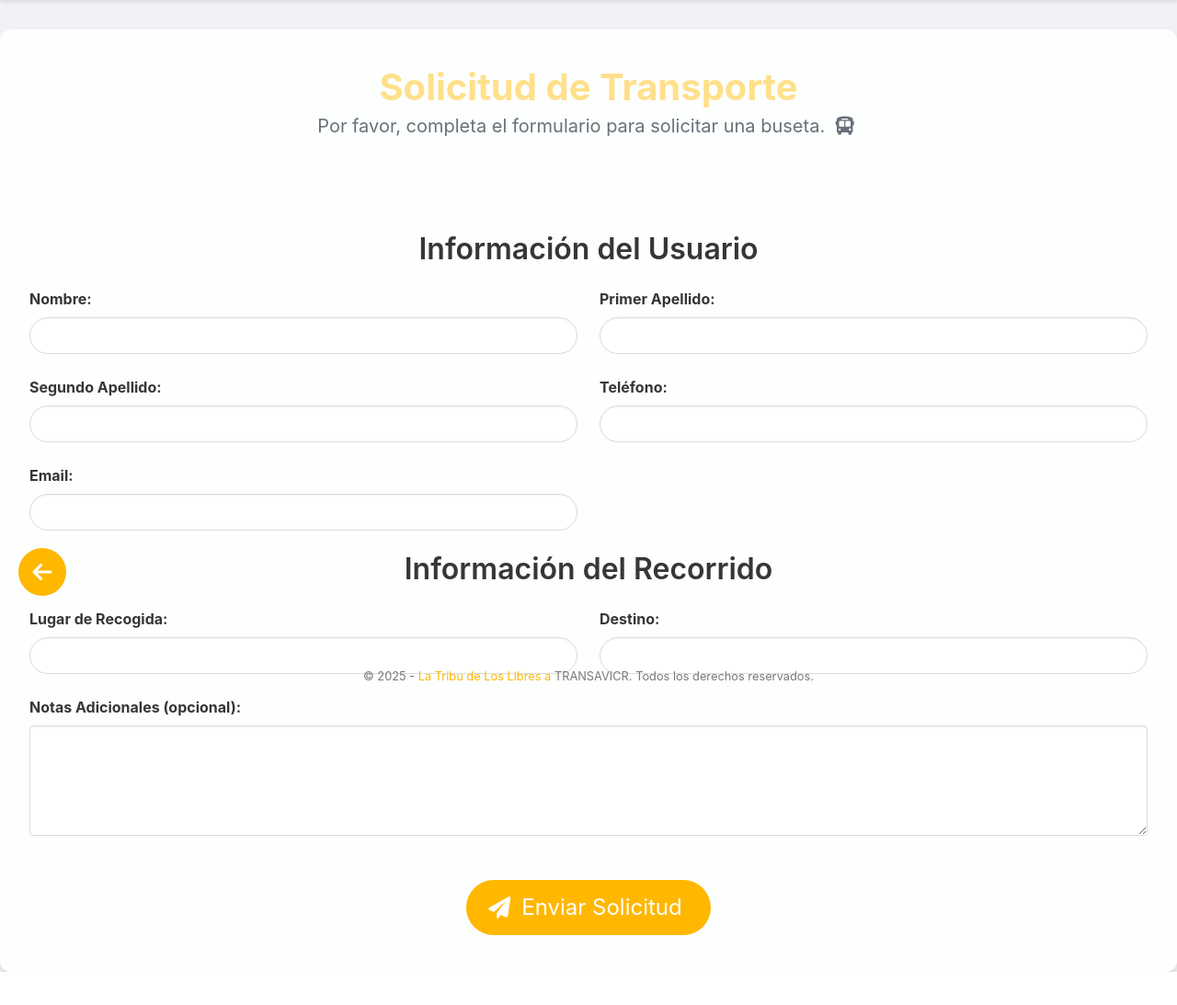
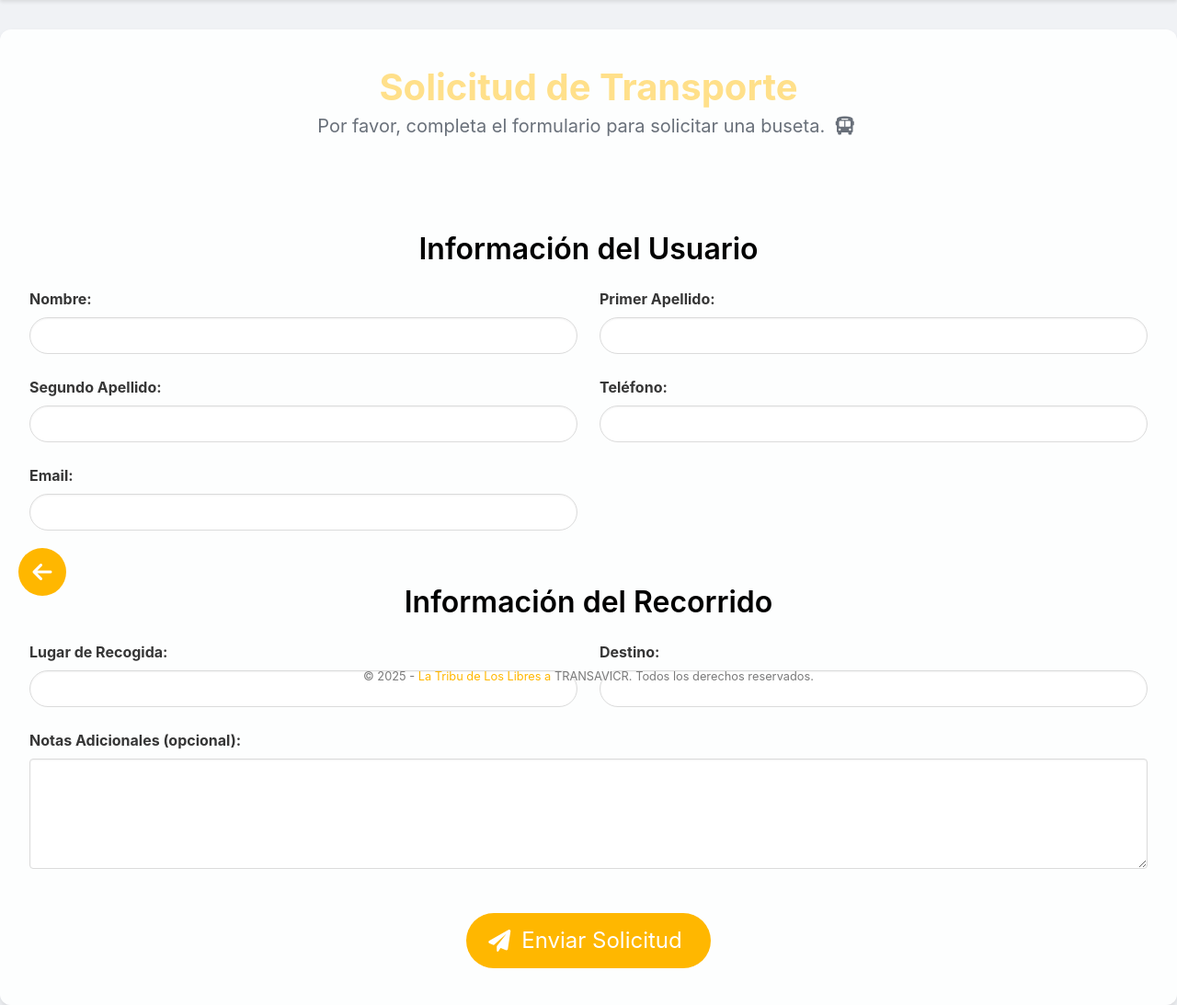
Before and after one commit to kerm1977/TRANSAVI, a Flask app: page / in a window 1280 px wide. Shown: the part 52-1145 px from the top of the page at 92% size. Before the commit the page ends 1109 px from the top, so only its background shows below. Run offline with Flask 3, Linux system fonts and the light colour scheme.

Commit message:
corregido el tema sepia

```diff
--- a/static/css/base.css
+++ b/static/css/base.css
@@ -78,6 +78,11 @@ body {
     font-size: 1.25rem;
 }
 
+/* Estilos de los títulos y subtítulos del index */
+.section-title {
+    margin-top: 3rem;
+    margin-bottom: 1.5rem;
+}
 
 /* ------------------------------------- */
 /* ESTILOS DE TEMAS DINÁMICOS (Movidos desde base.html) */
@@ -100,6 +105,10 @@ body {
     background-color: #ffb700 !important;
     border-color: transparent !important;
     color: white !important;
+}
+/* Títulos y subtítulos del index en tema claro */
+.is-theme-light .section-title {
+    color: black !important;
 }
 
 
@@ -132,6 +141,10 @@ body {
 .is-theme-dark .button.is-primary { background-color: #3273dc; border-color: transparent; }
 .is-theme-dark .title.has-text-primary, .is-theme-dark .title.has-text-info { color: #f5f5f5 !important; }
 .is-theme-dark .has-text-grey { color: #ccc !important; }
+/* Títulos y subtítulos del index en tema oscuro */
+.is-theme-dark .section-title {
+    color: #ffb700 !important;
+}
 
 
 /* --- TEMA SEPIA --- */
@@ -176,6 +189,10 @@ body {
     border-color: transparent !important;
     color: white !important;
 }
+/* Títulos y subtítulos del index en tema sepia */
+.is-theme-sepia .section-title {
+    color: #5a4f42 !important;
+}
 
 
 /* Footer y Notificaciones */
--- a/templates/index.html
+++ b/templates/index.html
@@ -2,7 +2,7 @@
 
 {% block content %}
 <form action="{{ url_for('solicitar_transporte') }}" method="post" style="margin-top: 100px;">
-    <h2 class="title has-text-centered section-title has-text-sepia-title">Información del Usuario</h2>
+    <h2 class="title has-text-centered section-title">Información del Usuario</h2>
     <div class="columns is-multiline">
         <div class="column is-half-desktop is-full-tablet">
             <div class="field">
@@ -46,7 +46,7 @@
         </div>
     </div>
 
-    <h2 class="title has-text-centered section-title has-text-sepia-title">Información del Recorrido</h2>
+    <h2 class="title has-text-centered section-title">Información del Recorrido</h2>
     <div class="columns is-multiline">
         <div class="column is-half-desktop is-full-tablet">
             <div class="field">
```
